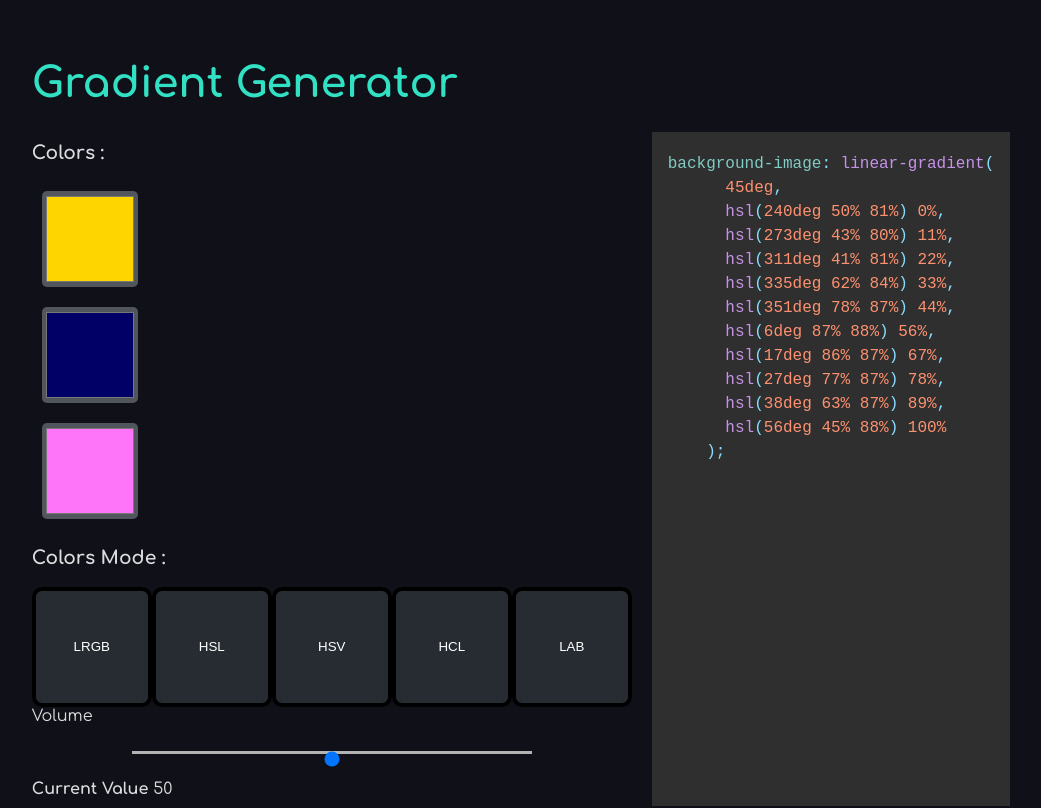
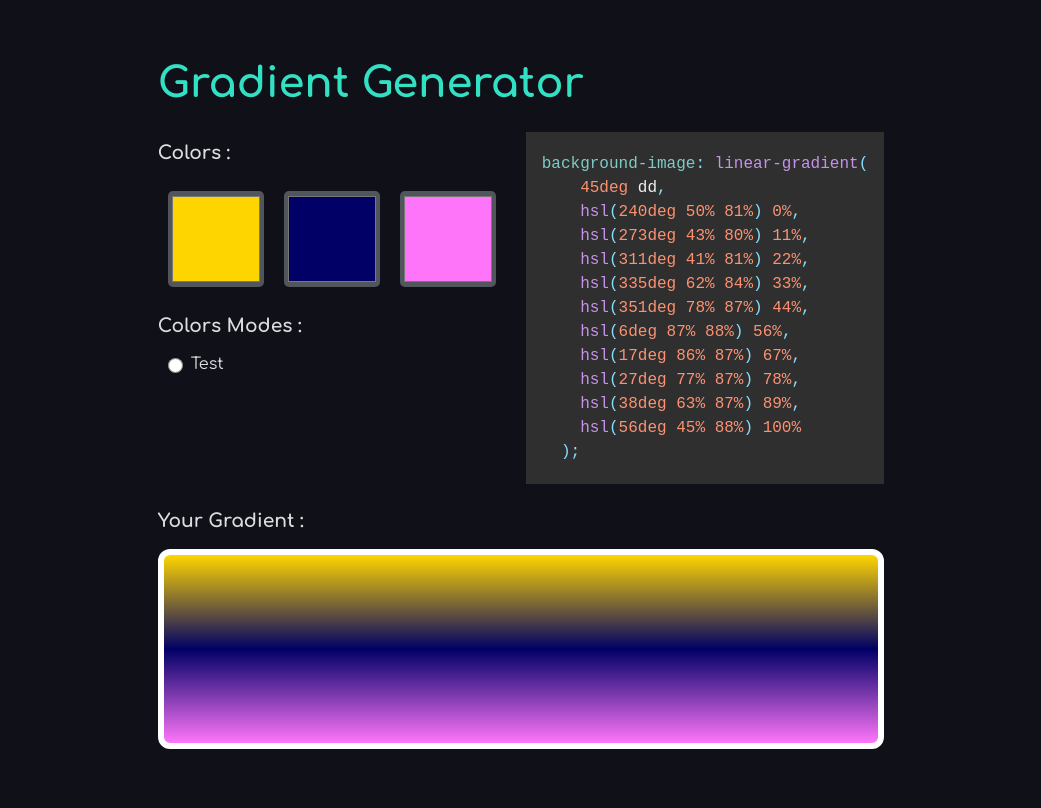
Before and after one commit to naveensinghp/Playground-Stuff, a Next.js app: page / in a window 1280 px wide. Shown: the top 808 px of the page, without its empty margins (119-1160 px from the left). Built offline with nearby package versions, Linux system fonts and the light colour scheme.

Commit message:
#Day 1-Changed the Alignment

```diff
--- a/src/components/Csscode/Csscode.js
+++ b/src/components/Csscode/Csscode.js
@@ -1,11 +1,10 @@
 import React from 'react';
 import { Prism as SyntaxHighlighter } from 'react-syntax-highlighter';
-import { docco } from 'react-syntax-highlighter/dist/esm/styles/prism';
-
+import { materialDark } from 'react-syntax-highlighter/dist/cjs/styles/prism';
 
 const Csscode = () => {
   const codeString = `background-image: linear-gradient(
-    45deg,
+    45deg dd,
     hsl(240deg 50% 81%) 0%,
     hsl(273deg 43% 80%) 11%,
     hsl(311deg 41% 81%) 22%,
@@ -18,7 +17,7 @@ const Csscode = () => {
     hsl(56deg 45% 88%) 100%
   );`;
   return (
-    <SyntaxHighlighter language="css" style={docco}>
+    <SyntaxHighlighter language="css" style={materialDark}>
       {codeString}
     </SyntaxHighlighter>
   );
--- a/src/components/GradientGen/GradientGen.js
+++ b/src/components/GradientGen/GradientGen.js
@@ -7,7 +7,7 @@ import useBoop from '../../../hooks/use-boop';
 import Slider from '../Slider/Slider';
 import styled from "styled-components";
 import useToggle from '../../../hooks/use-toggle';
-// import Csscode from '../Csscode/Csscode';
+import Csscode from '../Csscode/Csscode';
 import { Prism as SyntaxHighlighter } from 'react-syntax-highlighter';
 import { materialDark } from 'react-syntax-highlighter/dist/cjs/styles/prism';
 
@@ -36,26 +36,6 @@ const GradientGen = () => {
   }
 
 
-  const Csscode = () => {
-    const codeString = `background-image: linear-gradient(
-      45deg,
-      hsl(240deg 50% 81%) 0%,
-      hsl(273deg 43% 80%) 11%,
-      hsl(311deg 41% 81%) 22%,
-      hsl(335deg 62% 84%) 33%,
-      hsl(351deg 78% 87%) 44%,
-      hsl(6deg 87% 88%) 56%,
-      hsl(17deg 86% 87%) 67%,
-      hsl(27deg 77% 87%) 78%,
-      hsl(38deg 63% 87%) 89%,
-      hsl(56deg 45% 88%) 100%
-    );`;
-    return (
-      <SyntaxHighlighter language="css" style={materialDark}>
-        {codeString}
-      </SyntaxHighlighter>
-    );
-  }
 
   const removeColor = () => {
     if(visibleColors.length <=2){
@@ -69,16 +49,13 @@ const GradientGen = () => {
   return (
     <>
       <MainWrapper>
-        <div className={styles.rowleft}>
+        <ColorModes>
           <h3>Colors :  </h3>
-          <form>
-           {visibleColors.map((color,index) => {
+          <form style={{ display : 'flex', flexDirection: 'row'}}>
+          {visibleColors.map((color,index) => {
             const colorId = `color-${index}`
               return (
-                <div
-                key={colorId}
-                className="color-wrapper"
-              >
+                <Colorsection key={colorId}>
                   <input
                     id={colorId}
                     type="color"
@@ -90,21 +67,24 @@ const GradientGen = () => {
                       setColors(newcolor);
                     }}
                   />
-          </div>
+                </Colorsection>
             );
            })}
           </form>
+          <h3>Colors Modes :  </h3>
+          <div style={{ display: 'flex', flexDirection: 'row' }}>
+            <RadioButton
+              type='radio'
 
-          <h3>Colors Mode : </h3>
-            <Button> LRGB </Button>
-             <Button> HSL </Button>
-             <Button> HSV </Button>
-             <Button> HCL </Button>
-             <Button> LAB </Button>
-          <Slider />
-        </div>
-        <Csscode/>
+            />Test
+          {/* <Button>Nes</Button>
+          <Button>Nes</Button>
+          <Button>Nes</Button>
+          <Button>Nes</Button> */}
+          </div>
 
+        </ColorModes>
+        <Csscode />
       </MainWrapper>
       <div className={styles.grr}>
           <h3>Your Gradient : </h3>
@@ -196,7 +176,19 @@ const MainWrapper = styled.div`
 
 const ColorModes = styled.div`
   display: flex;
+  flex-direction: column;
 `
+
+const Colorsection = styled.div`
+
+`;
+
+
+const RadioButton = styled.input`
+  background : hotpink;
+  width: 25px;
+
+`;
 
 const ButtonHover = styled.div`
   /* display: none; */
```
